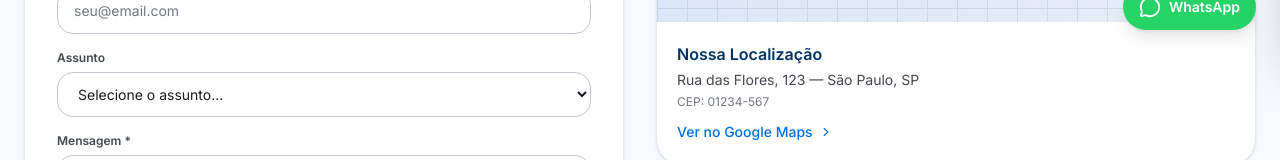
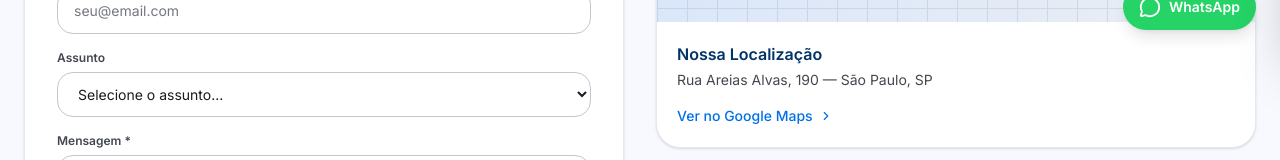
Before and after one commit to QueirozMoura/assistencia-tecnica, a React (Vite) app in the folder frontend/: page /contato in a window 1280 px wide. Shown: the part 746-906 px from the top of the page. Built offline with nearby package versions, Linux system fonts and the light colour scheme; no server answers.

Commit message:
mudando informações de contato

```diff
--- a/frontend/src/pages/Contact.jsx
+++ b/frontend/src/pages/Contact.jsx
@@ -188,8 +188,8 @@ export default function Contact() {
               </div>
               <div className="p-5">
                 <h3 className="font-semibold text-[#003366] mb-1">Nossa Localização</h3>
-                <p className="text-sm text-[#43474f]">Rua das Flores, 123 — São Paulo, SP</p>
-                <p className="text-xs text-[#737780] mt-1">CEP: 01234-567</p>
+                <p className="text-sm text-[#43474f]">Rua Areias Alvas, 190 — São Paulo, SP</p>
+                <p className="text-xs text-[#737780] mt-1"></p>
                 <a
                   href="https://maps.google.com"
                   target="_blank"
```
